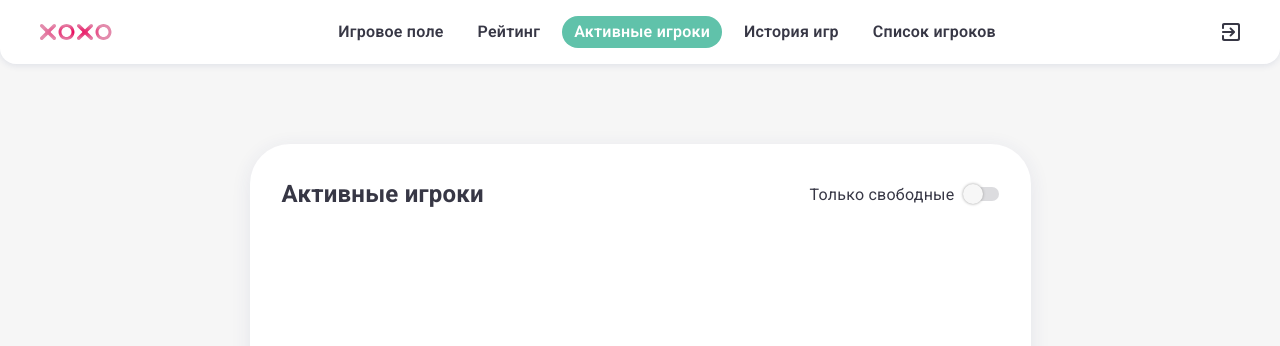
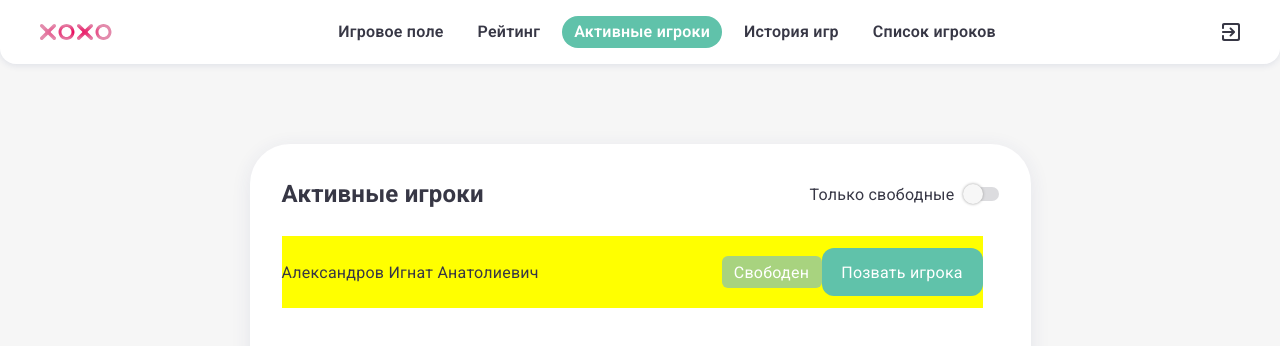
Before and after one commit to Teplovozovich/esoft-school, a React (Create React App) app: page /ActivePlayersTab in a window 1280 px wide. Shown: the top 346 px of the page. Built offline with nearby package versions, Linux system fonts and the light colour scheme.

Commit message:
feat: add label with info about player activity

```diff
--- a/src/components/ActivePlayersTab/ActivePlayersTab.jsx
+++ b/src/components/ActivePlayersTab/ActivePlayersTab.jsx
@@ -3,6 +3,8 @@ import React from 'react'
 import s from './ActivePlayersTab.module.css'
 import PageTitle from '../Common/PageTitle/PageTitle'
 import Switch from '../Common/Switch/Switch'
+import GameStatus from '../Common/Labels/GameStatus/GameStatus'
+import CallPlayerButton from '../Common/CallPlayerButton/CallPlayerButton'
 
 const ActivePlayersTab = (props) => {
     return (
@@ -22,7 +24,13 @@ const ActivePlayersTab = (props) => {
             </div>
             <div className={s.table__wrap}>
                 <div className={s.table}>
-
+                    <div className={s.row}>
+                        <p className={s.textTable}>Александров Игнат Анатолиевич</p>
+                        <div className={s.buttons}>
+                            <GameStatus className="primaryButton" textButton="Свободен" />
+                            <CallPlayerButton className="primaryButton" textButton="Позвать игрока" />
+                        </div>
+                    </div>
                 </div>
             </div>
         </div >
--- a/src/components/ActivePlayersTab/ActivePlayersTab.module.css
+++ b/src/components/ActivePlayersTab/ActivePlayersTab.module.css
@@ -39,5 +39,26 @@
 
 .table {
   max-height: 720px;
-  background-color: black;
 }
+
+.textTable {
+  width: 360px;
+}
+
+.row {
+  display: flex;
+  height: 72px;
+  justify-content: center;
+  align-items: center;
+  background-color: yellow;
+  width: 100%;
+
+}
+
+.buttons {
+  display: flex;
+  width: 341px;;
+  justify-content: flex-end;
+  align-items: center;
+
+}
--- /dev/null
+++ b/src/components/Common/CallPlayerButton/CallPlayerButton.jsx
@@ -0,0 +1,13 @@
+import React from 'react';
+import s from './CallPlayerButton.module.css'
+
+const CallPlayerButton = (props) => {
+    return (
+
+        <div>
+            <button className={`${s[props.className]}`} onClick={props.onClick}><p className={s.labelInButton}>{`${props.textButton}`}</p></button>
+        </div>
+    );
+}
+
+export default CallPlayerButton;
--- /dev/null
+++ b/src/components/Common/CallPlayerButton/CallPlayerButton.module.css
@@ -0,0 +1,73 @@
+
+.primaryButton {
+    display: flex;
+justify-content: center;
+align-items: center;
+
+width: 161px;
+height: 48px;
+
+background: #60C2AA;
+border-radius: 12px;
+
+}
+
+.primaryButton:hover {
+    background: #3BA189;
+}
+
+.secondaryButton {
+    /* Secondary-button */
+
+
+/* Auto layout */
+
+display: flex;
+flex-direction: row;
+justify-content: center;
+align-items: flex-start;
+padding: 12px 20px;
+gap: 8px;
+
+width: 352px;
+height: 48px;
+
+/* Gray / 50 */
+
+background: #F7F7F7;
+border-radius: 12px;
+
+/* Inside auto layout */
+
+flex: none;
+order: 1;
+flex-grow: 0;
+}
+
+.secondaryButton:hover {
+    background: #DCDCDF;
+}
+
+.labelInButton{
+white-space: nowrap;
+display: flex;
+justify-content: center;
+align-items: center;
+text-align: center;
+}
+
+.primaryButton .labelInButton{
+    width: 87px;
+height: 24px;
+
+color: #FFFFFF;
+}
+
+.secondaryButton .labelInButton{
+    width: 112px;
+height: 24px;
+
+
+color: #373745;
+
+}
--- /dev/null
+++ b/src/components/Common/Labels/GameStatus/GameStatus.jsx
@@ -0,0 +1,13 @@
+import React from 'react';
+import s from './GameStatus.module.css'
+
+const GameStatus = (props) => {
+    return (
+
+        <div>
+            <div className={`${s[props.className]}`} onClick={props.onClick}><p className={s.labelInButton}>{`${props.textButton}`}</p></div>
+        </div>
+    );
+}
+
+export default GameStatus;
--- /dev/null
+++ b/src/components/Common/Labels/GameStatus/GameStatus.module.css
@@ -0,0 +1,37 @@
+
+.primaryButton {
+    display: flex;
+    justify-content: center;
+
+    width: 100px;
+    height: 32px;
+
+    background: #A8D37F;
+    border-radius: 6px;
+}
+
+.secondaryButton {
+    display: flex;
+    justify-content: center;
+
+    width: 100px;
+    height: 32px;
+
+    background: #87CAE8;
+    border-radius: 6px;
+
+}
+
+
+.labelInButton{
+display: flex;
+align-items: center;
+}
+
+.primaryButton .labelInButton{
+color: #FFFFFF;
+}
+
+.secondaryButton .labelInButton{
+    color: #FFFFFF;
+}
```
